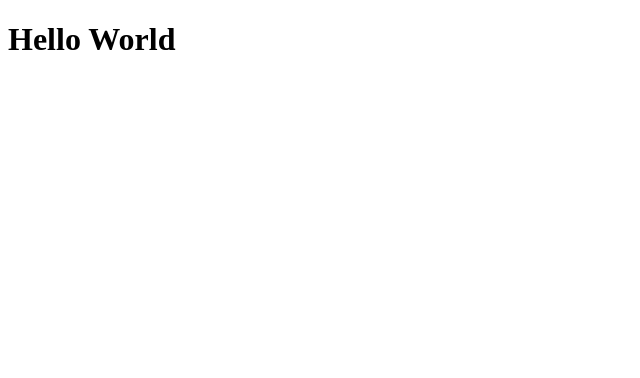
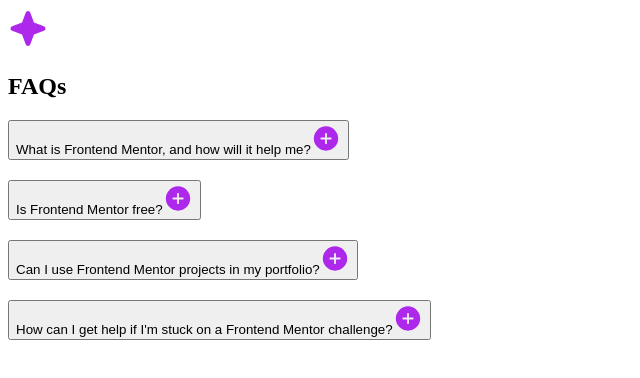
Before and after one commit to brodiehunt/faq-accordion, a React (Vite) app: page / in a window 1280 px wide. Shown: the top 378 px of the page, without its empty margins (0-640 px from the left). Built offline with nearby package versions, Linux system fonts and the light colour scheme.

Commit message:
Accordion jsx structure complete. State and events handled

```diff
--- a/src/App.jsx
+++ b/src/App.jsx
@@ -1,10 +1,11 @@
+import Accordion from './components/Accordion/Accordion.jsx';
 
 function App() {
 
 
   return (
     <>
-      <h1>Hello World</h1>
+      <Accordion />
     </>
   )
 }
--- a/src/components/Accordion/Accordion.jsx
+++ b/src/components/Accordion/Accordion.jsx
@@ -0,0 +1,76 @@
+import {useState} from 'react';
+import IconStar from '../../assets/icon-star.svg';
+import AccordionItem from './AccordionItem.jsx';
+
+const accordionContent = [
+  {
+    id: 0,
+    title: 'What is Frontend Mentor, and how will it help me?',
+    answer: `Frontend Mentor offers realistic coding challenges to
+    help developers improve their frontend coding skills with projects
+    in HTML, CSS, and JavaScript. It's suitable for all levels and ideal
+    for portfolio building.`,
+  },
+  {
+    id: 1,
+    title: `Is Frontend Mentor free?`,
+    answer: `Yes, Frontend Mentor offers both free and premium coding challenges, with the free
+    option providing access to a range of projects suitable for all skill levels.`,
+  },
+  {
+    id: 2,
+    title: `Can I use Frontend Mentor projects in my portfolio?`,
+    answer: `Yes, you can use projects completed on Frontend Mentor in your portfolio.
+    It's an excellentway to showcase your skills to potential employers!`,
+  },
+  {
+    id: 3,
+    title: `How can I get help if I'm stuck on a Frontend Mentor challenge?`,
+    answer: `The best place to get help is inside Frontend Mentor's Discord community.
+    There's a help channel where you can ask questions and seek support from other community members.`,
+  },
+];
+
+
+const Accordion = () => {
+  const [indexOpen, setIndexOpen] = useState(null);
+
+  const toggleAccordionItem = (itemId) => {
+    // close accordion item without opening another
+    if (indexOpen === itemId) {
+      return setIndexOpen(null)
+    }
+    // Close one and open another
+    setIndexOpen(itemId);
+  }
+
+  const accordionItems = accordionContent.map((item) => {
+    return (
+      <AccordionItem
+        key={item.id}
+        id={item.id}
+        title={item.title}
+        answer={item.answer}
+        onClick={toggleAccordionItem}
+        isOpen={item.id === indexOpen}
+      />
+    )
+  })
+
+  return (
+    <section>
+      <header>
+        <img
+          src={IconStar}
+          alt=""
+          aria-hidden="true"
+        />
+        <h1>FAQs</h1>
+      </header>
+      {accordionItems}
+    </section>
+  )
+
+}
+
+export default Accordion;
--- a/src/components/Accordion/AccordionItem.jsx
+++ b/src/components/Accordion/AccordionItem.jsx
@@ -0,0 +1,28 @@
+import IconPlus from '../../assets/icon-plus.svg';
+import IconMinus from '../../assets/icon-minus.svg';
+
+const AccordionItem = ({title, answer, id, isOpen, onClick}) => {
+  console.log(title, isOpen)
+  return (
+    <article>
+      <h2>
+        <button
+          type="button"
+          aria-expanded={isOpen}
+          onClick={() => onClick(id)}
+        >
+          {title}
+          <img
+            src={isOpen ? IconMinus : IconPlus }
+            alt=""
+            aria-hidden="true"
+          />
+        </button>
+
+      </h2>
+      {isOpen && <p>{answer}</p>}
+    </article>
+  )
+}
+
+export default AccordionItem;
```
Also changed, not shown: src/components/Random.jsx (deleted), 1 other file (tests, documents, lock files or other folders).
